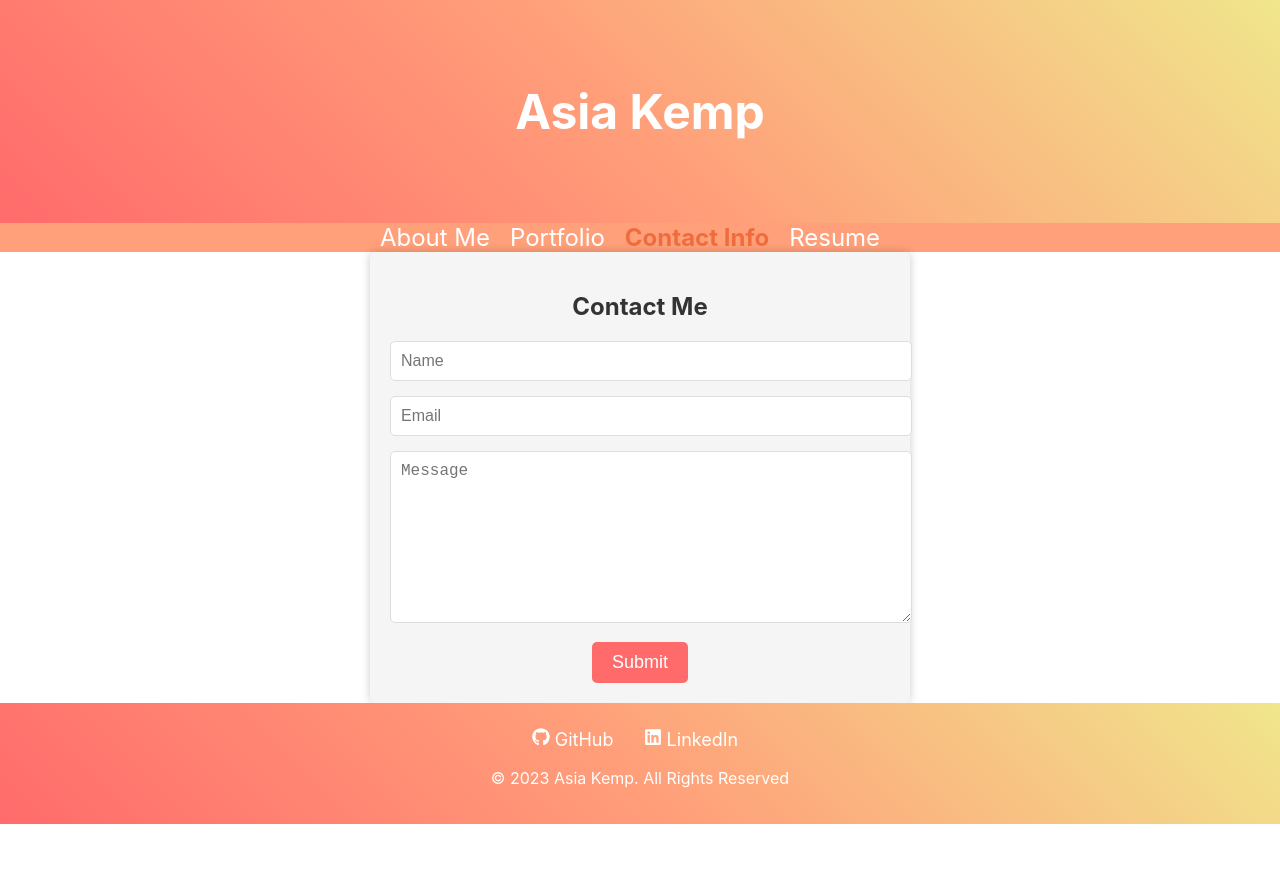
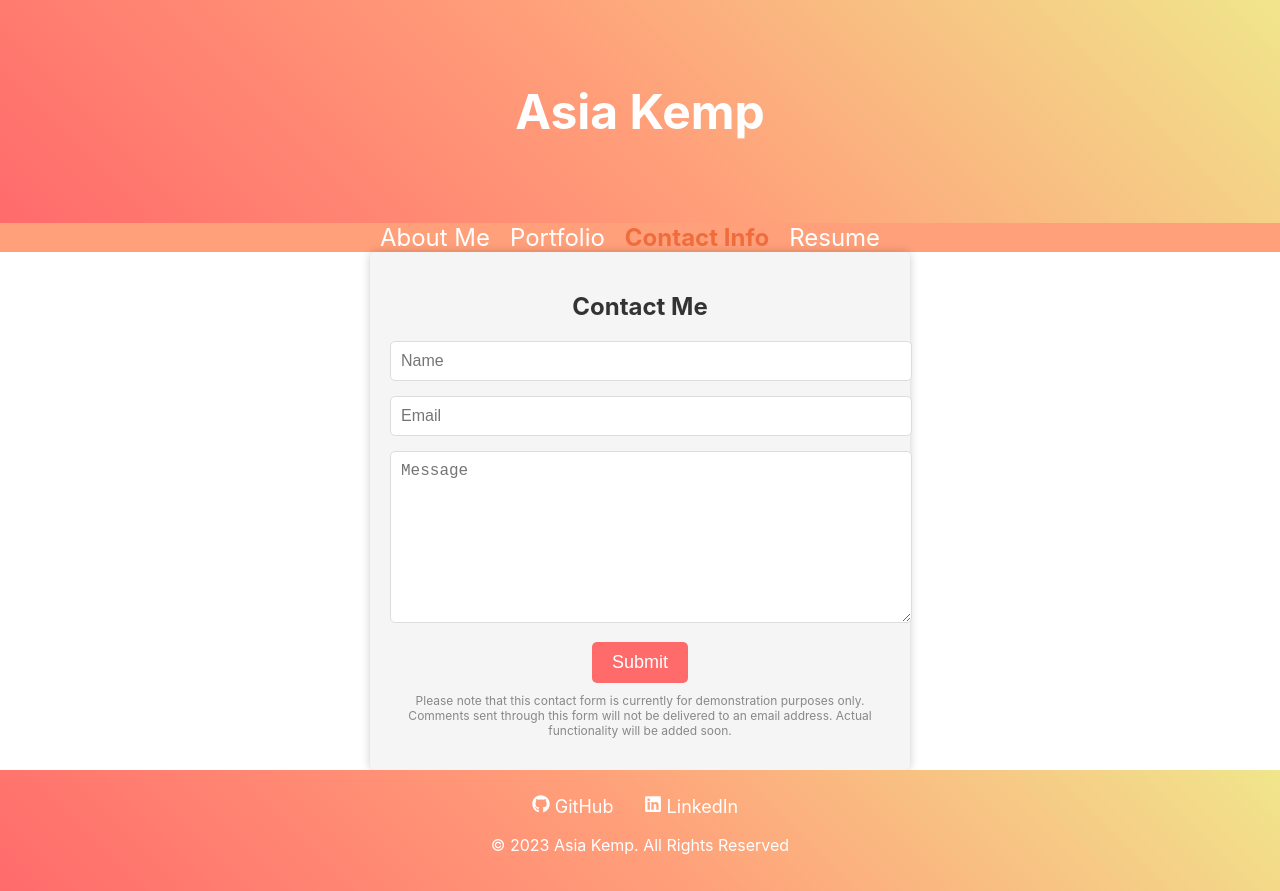
Before and after one commit to Akemp24/React-Portfolio, a React (Create React App) app in the folder react-portfolio/: page /contact in a window 1280 px wide. Before the commit the page ends 824 px from the top, so only its background shows below. Built offline with nearby package versions, Linux system fonts and the light colour scheme.

Commit message:
added disclaimer to contact form

```diff
--- a/react-portfolio/src/components/Contact.js
+++ b/react-portfolio/src/components/Contact.js
@@ -78,6 +78,9 @@ function Contact() {
           Submit
         </button>
       </form>
+      <p className="disclaimer-text">
+         Please note that this contact form is currently for demonstration purposes only. Comments sent through this form will not be delivered to an email address. Actual functionality will be added soon.
+      </p>
     </div>
   );
 }
--- a/react-portfolio/src/styles/Contact.css
+++ b/react-portfolio/src/styles/Contact.css
@@ -46,3 +46,10 @@
   .submit-button:hover {
     background-color: #eddf5f; /* Button background color on hover */
   }
+
+/* Contact disclaimer styles */
+.disclaimer-text {
+  font-size: 12px;
+  color: #888;
+  margin-top: 10px;
+}
```
Also changed, not shown: 21 other files (tests, documents, lock files or other folders).
